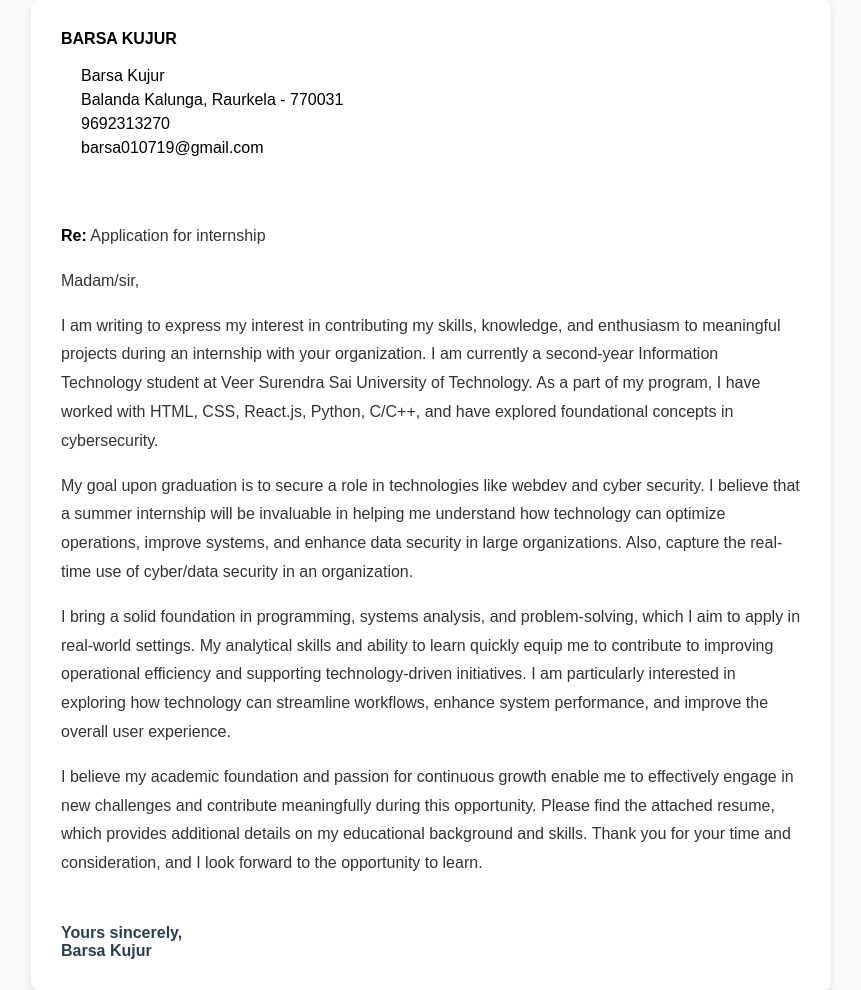
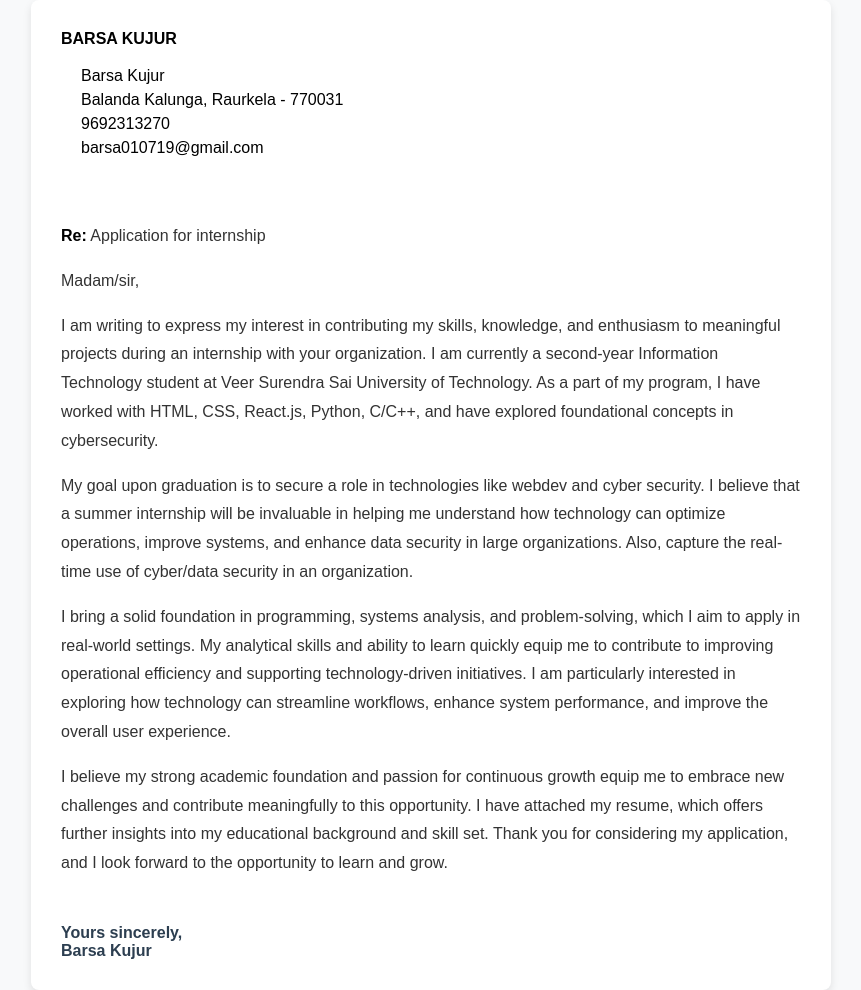
Before and after one commit to BarsaKujur/Cover_Letter, a plain HTML site: page index.html in a window 1280 px wide. Shown: the whole page, without its empty margins (209-1070 px from the left). Drawn offline with Linux system fonts and the light colour scheme.

Commit message:
Update index.html

```diff
--- a/index.html
+++ b/index.html
@@ -112,10 +112,9 @@
             technology-driven initiatives. I am particularly interested in exploring how technology can streamline workflows,
             enhance system performance, and improve the overall user experience.</p>
 
-            <p>I believe my academic foundation and passion for continuous growth enable me to effectively engage in new challenges and
-            contribute meaningfully during this opportunity. Please find the attached resume, which provides additional
-            details on my educational background and skills. Thank you for your time and consideration, and I look forward to
-            the opportunity to learn.</p>
+            <p>I believe my strong academic foundation and passion for continuous growth equip me to embrace new challenges and contribute
+            meaningfully to this opportunity. I have attached my resume, which offers further insights into my educational background and
+            skill set. Thank you for considering my application, and I look forward to the opportunity to learn and grow.</p>
         </div>
 
         <div class="signature">
```
